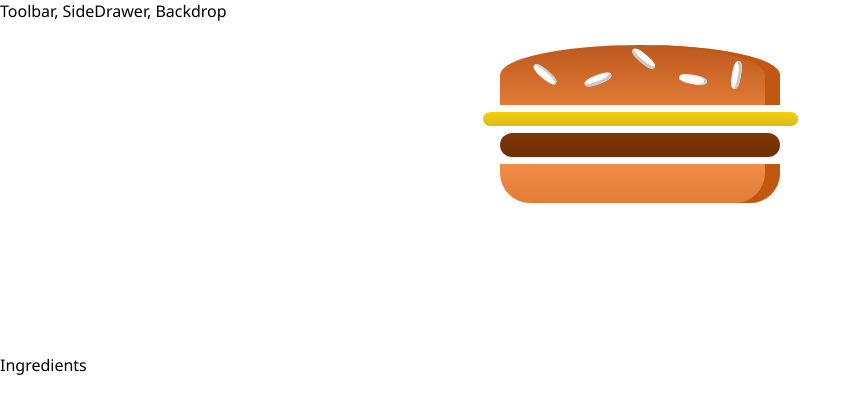
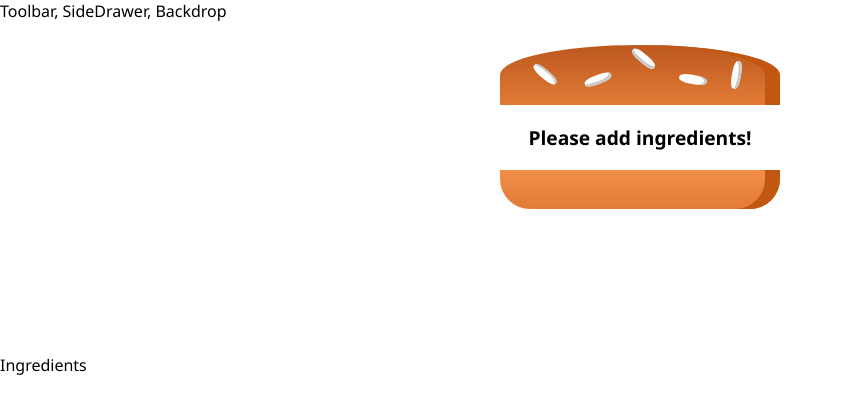
Before and after one commit to rodri0315/react-order-app, a React (Create React App) app: page / in a window 1280 px wide. Shown: the top 414 px of the page, without its empty margins (0-861 px from the left). Built offline with nearby package versions, Linux system fonts and the light colour scheme.

Commit message:
Add state to BurgerBuilder, add builder control to Burger.js

```diff
--- a/src/components/Burger/Burger.js
+++ b/src/components/Burger/Burger.js
@@ -2,12 +2,29 @@ import React from "react";
 import classes from "./Burger.module.css";
 import BurgerIngredient from "../Burger/BurgerIngredients/BurgerIngredient";
 
-const Burger = () => {
+const Burger = ({ ingredients }) => {
+  // Will always be an Array, even an array with empty elements.
+  let transformedIngredients = Object.keys(ingredients)
+    .map(ingredientKey => {
+      console.log("Ingredients Key", ingredientKey);
+      console.log("Ingredients Value", ingredients[ingredientKey]);
+      return [...Array(ingredients[ingredientKey])].map((_, index) => {
+        return (
+          <BurgerIngredient key={ingredientKey + index} type={ingredientKey} />
+        );
+      });
+    })
+    .reduce((arr, el) => {
+      return arr.concat(el);
+    }, []);
+  console.log(transformedIngredients);
+  if (transformedIngredients.length === 0) {
+    transformedIngredients = <p>Please add ingredients!</p>;
+  }
   return (
     <div className={classes.Burger}>
       <BurgerIngredient type={"bread-top"} />
-      <BurgerIngredient type={"cheese"} />
-      <BurgerIngredient type={"meat"} />
+      {transformedIngredients}
       <BurgerIngredient type={"bread-bottom"} />
     </div>
   );
--- a/src/containers/BurgerBuilder/BurgerBuilder.js
+++ b/src/containers/BurgerBuilder/BurgerBuilder.js
@@ -3,10 +3,19 @@ import Aux from "../../hoc/Aux";
 import Burger from "../../components/Burger/Burger";
 
 class BurgerBuilder extends Component {
+  state = {
+    ingredients: {
+      salad: 0,
+      bacon: 0,
+      cheese: 0,
+      meat: 0
+    }
+  };
+
   render() {
     return (
       <Aux>
-        <Burger />
+        <Burger ingredients={this.state.ingredients} />
         <p>Ingredients</p>
       </Aux>
     );
```
